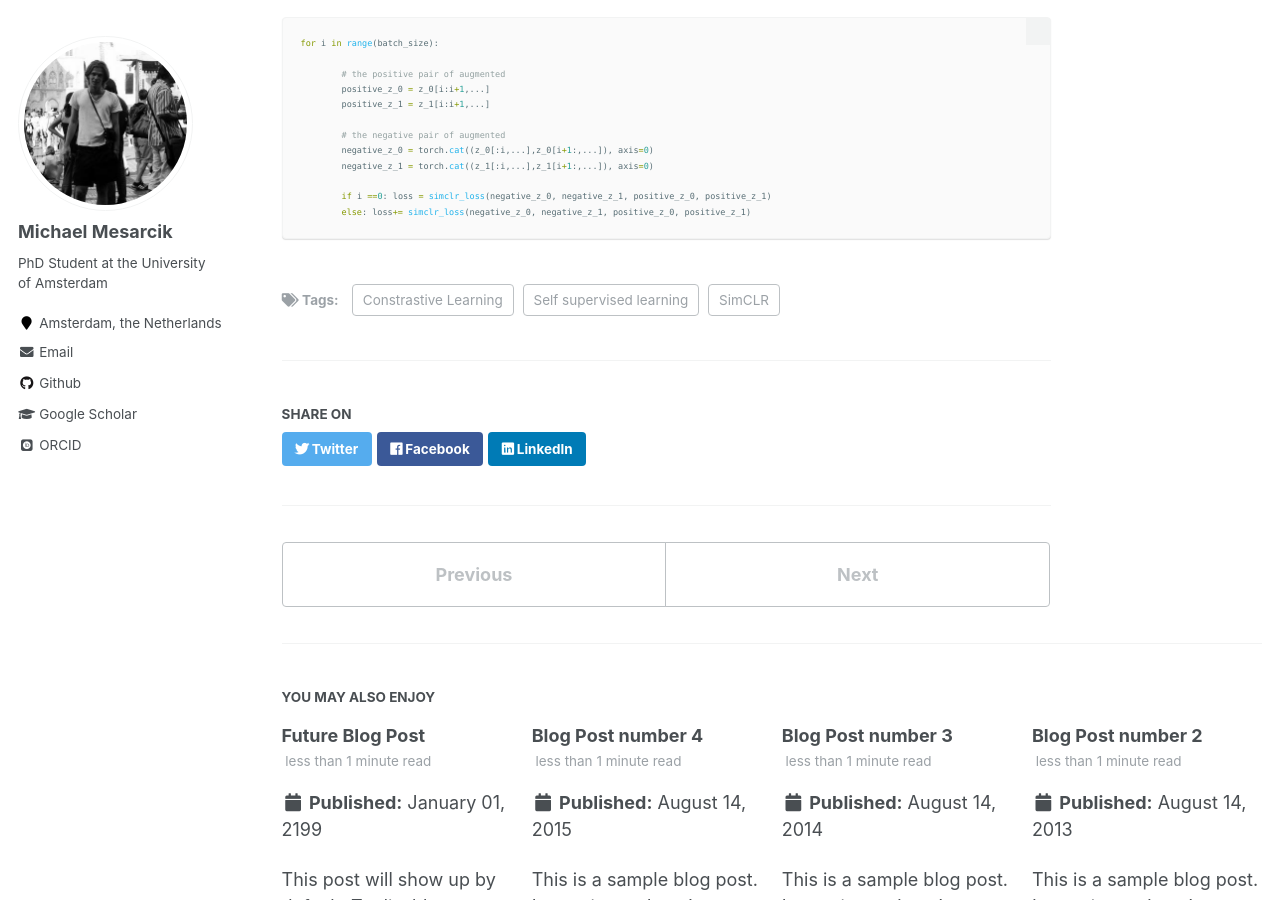
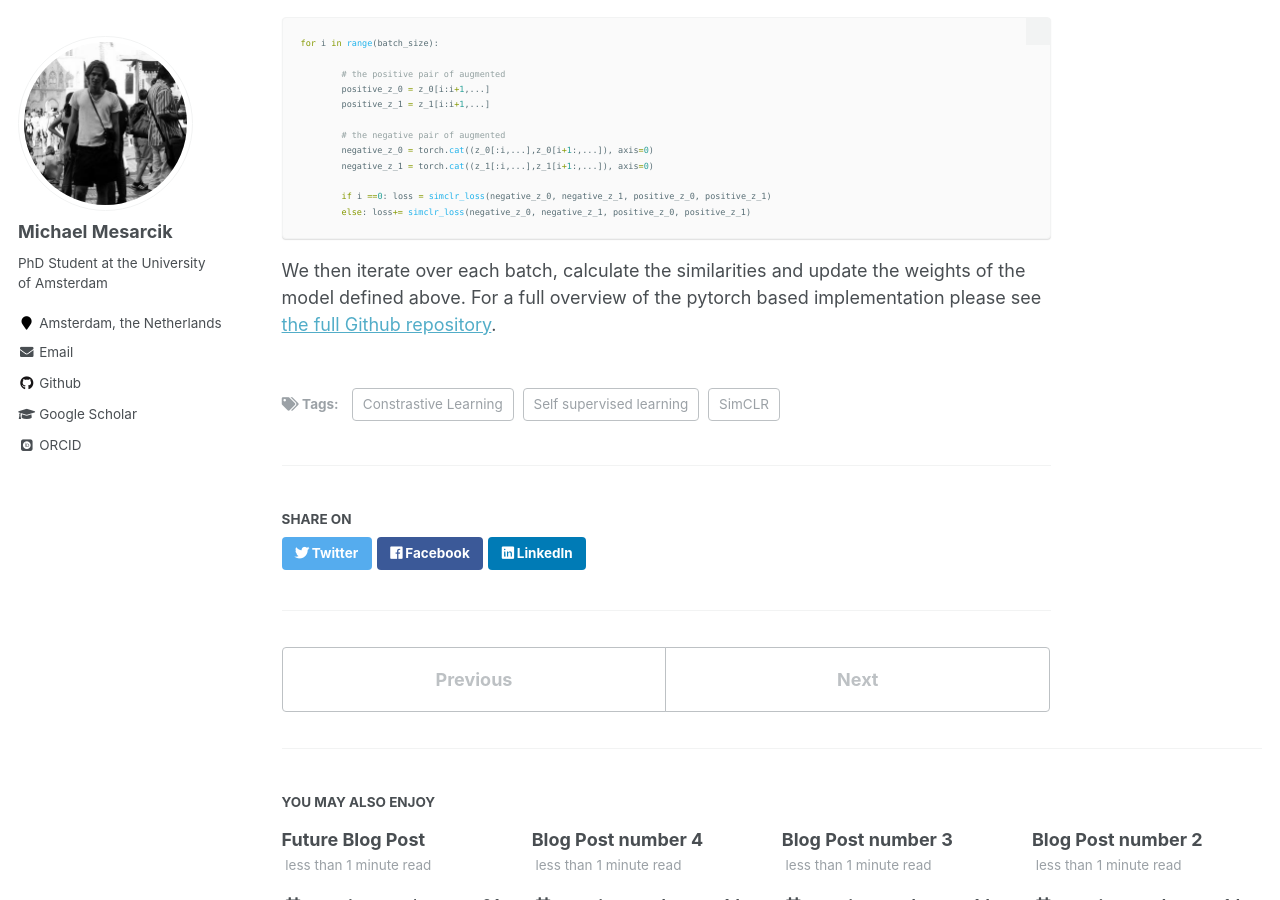
Before and after one commit to mesarcik/mesarcik.github.io, a Jekyll site: the page built from _posts/2021-12-08-blog-post-simclr.md, in a window 1280 px wide and 900 px high, scrolled down 3578 px. Built offline with Jekyll 4.4.1, drawn with Linux system fonts in a browser that asks for light colours; some web fonts are replaced; formulas are drawn with MathJax 3; some of the changed text lies outside the part shown.

Commit message:
blog post updated

````diff
--- a/_posts/2021-12-08-blog-post-simclr.md
+++ b/_posts/2021-12-08-blog-post-simclr.md
@@ -137,3 +137,5 @@ for i in range(batch_size):
 	if i ==0: loss = simclr_loss(negative_z_0, negative_z_1, positive_z_0, positive_z_1)
 	else: loss+= simclr_loss(negative_z_0, negative_z_1, positive_z_0, positive_z_1)
 ```
+
+We then iterate over each batch, calculate the similarities and update the weights of the model defined above. For a full overview of the pytorch based implementation please see [the full Github repository](https://github.com/mesarcik/simclr).
````
